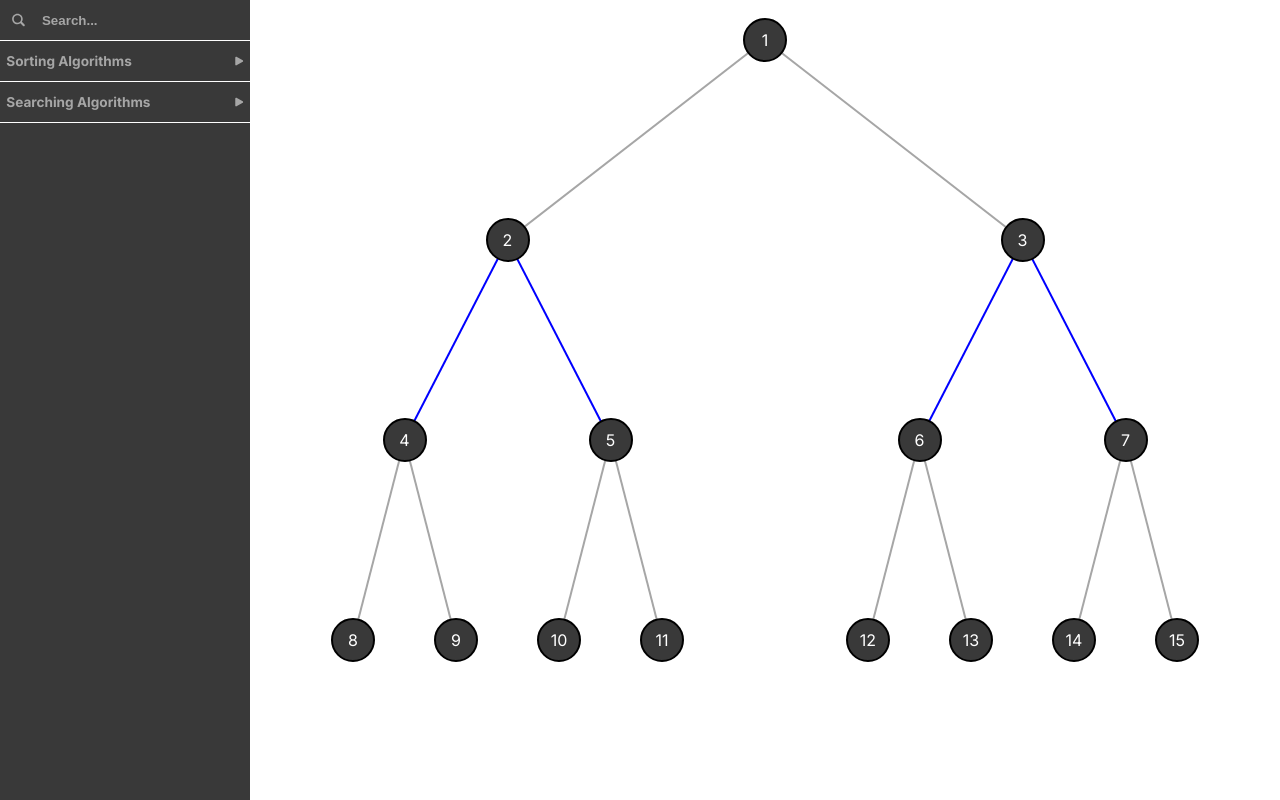
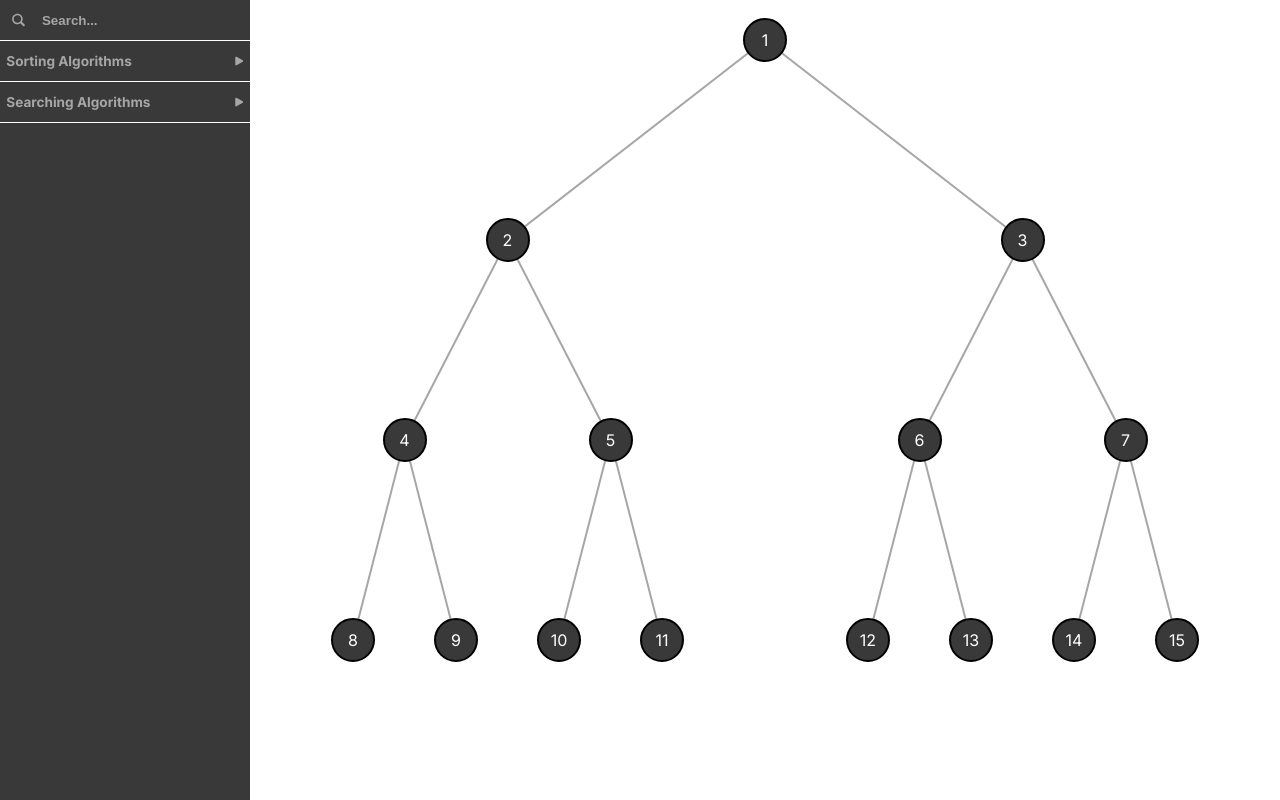
Before and after one commit to DjDister/Algorithms-View, a Next.js app: page / in a window 1280 px wide. Built offline with nearby package versions, Linux system fonts and the light colour scheme.

Commit message:
Graph building component

```diff
--- a/src/app/page.tsx
+++ b/src/app/page.tsx
@@ -1,9 +1,10 @@
 import RandomGraph from "@/components/RandomGraph/RandomGraph";
+import { GRAPH_DATA } from "@/utils/consts/graphData";
 
 export default function Home() {
   return (
     <div>
-      <RandomGraph />
+      <RandomGraph graphData={GRAPH_DATA} />
     </div>
   );
 }
--- a/src/components/EdgeWithVertexes/EdgeWithVertexes.tsx
+++ b/src/components/EdgeWithVertexes/EdgeWithVertexes.tsx
@@ -1,11 +1,10 @@
 import Line from "../../../public/svg/Line";
 import Vertex from "../RandomGraph/Vertex";
-import styles from "./EdgeWithVertexes.module.css";
 
 export default function EdgeWithVertexes({
-  hasTopVertex = true,
+  hasTopVertex = false,
   topVertexValue,
-  hasBottomVertex = false,
+  hasBottomVertex = true,
   bottomVertexValue,
   edgeColor,
   topX,
@@ -30,7 +29,7 @@ export default function EdgeWithVertexes({
           <Vertex
             positionX={topX}
             positionY={topY}
-            vertexNumber={topVertexValue ? topVertexValue : 1}
+            vertexNumber={topVertexValue}
           />
         </div>
       ) : null}
@@ -46,7 +45,7 @@ export default function EdgeWithVertexes({
           <Vertex
             positionX={bottomX}
             positionY={bottomY}
-            vertexNumber={bottomVertexValue ? bottomVertexValue : 0}
+            vertexNumber={bottomVertexValue}
           />
         </div>
       ) : null}
--- a/src/components/RandomGraph/RandomGraph.tsx
+++ b/src/components/RandomGraph/RandomGraph.tsx
@@ -1,158 +1,36 @@
-"use client";
-import { useState } from "react";
 import EdgeWithVertexes from "../EdgeWithVertexes/EdgeWithVertexes";
 import styles from "./RandomGraph.module.css";
-import { homedir } from "os";
 
-export default function RandomGraph() {
-  const [highlitedEdge, setHighlitedEdge] = useState(1);
-
-  const edgeHighlightTimeout = async () => {
-    await new Promise((resolve) => setTimeout(resolve, 1000));
-    setHighlitedEdge(highlitedEdge + 1);
-  };
-
-  edgeHighlightTimeout();
+export default function RandomGraph({
+  graphData,
+}: {
+  graphData: (
+    | {
+        topX: number;
+        topY: number;
+        bottomX: number;
+        bottomY: number;
+        topVertexValue: number;
+        hasTopVertex: boolean;
+        bottomVertexValue: number;
+      }
+    | {
+        topX: number;
+        topY: number;
+        bottomX: number;
+        bottomY: number;
+        bottomVertexValue: number;
+        topVertexValue?: undefined;
+        hasTopVertex?: undefined;
+      }
+  )[];
+}) {
   return (
     <div className={styles.absoluteGraphBox}>
       <div className={styles.randomGraphBox}>
-        {/* Krawędzie i wierzchołki dla poziomu 1 */}
-        <EdgeWithVertexes
-          topX={50}
-          topY={5}
-          bottomX={25}
-          bottomY={30}
-          topVertexValue={1}
-          edgeColor={highlitedEdge % 4 === 1 ? "blue" : ""}
-        />
-        <EdgeWithVertexes
-          topX={50}
-          topY={5}
-          bottomX={75}
-          bottomY={30}
-          hasTopVertex={false}
-          edgeColor={highlitedEdge % 4 === 1 ? "blue" : ""}
-        />
-
-        {/* Krawędzie i wierzchołki dla poziomu 2 */}
-        <EdgeWithVertexes
-          topX={25}
-          topY={30}
-          bottomX={15}
-          bottomY={55}
-          topVertexValue={2}
-          edgeColor={highlitedEdge % 4 === 2 ? "blue" : ""}
-        />
-        <EdgeWithVertexes
-          topX={25}
-          topY={30}
-          bottomX={35}
-          bottomY={55}
-          hasTopVertex={false}
-          edgeColor={highlitedEdge % 4 === 2 ? "blue" : ""}
-        />
-
-        <EdgeWithVertexes
-          topX={75}
-          topY={30}
-          bottomX={65}
-          bottomY={55}
-          topVertexValue={3}
-          edgeColor={highlitedEdge % 4 === 2 ? "blue" : ""}
-        />
-        <EdgeWithVertexes
-          topX={75}
-          topY={30}
-          bottomX={85}
-          bottomY={55}
-          hasTopVertex={false}
-          edgeColor={highlitedEdge % 4 === 2 ? "blue" : ""}
-        />
-
-        {/* Krawędzie i wierzchołki dla poziomu 3 */}
-        <EdgeWithVertexes
-          topX={15}
-          topY={55}
-          bottomX={10}
-          bottomY={80}
-          topVertexValue={4}
-          hasBottomVertex={true}
-          bottomVertexValue={8}
-          edgeColor={highlitedEdge % 4 === 3 ? "blue" : ""}
-        />
-        <EdgeWithVertexes
-          topX={15}
-          topY={55}
-          bottomX={20}
-          bottomY={80}
-          hasTopVertex={false}
-          hasBottomVertex={true}
-          bottomVertexValue={9}
-          edgeColor={highlitedEdge % 4 === 3 ? "blue" : ""}
-        />
-
-        <EdgeWithVertexes
-          topX={35}
-          topY={55}
-          bottomX={30}
-          bottomY={80}
-          topVertexValue={5}
-          hasBottomVertex={true}
-          bottomVertexValue={10}
-          edgeColor={highlitedEdge % 4 === 3 ? "blue" : ""}
-        />
-        <EdgeWithVertexes
-          topX={35}
-          topY={55}
-          bottomX={40}
-          bottomY={80}
-          hasTopVertex={false}
-          hasBottomVertex={true}
-          bottomVertexValue={11}
-          edgeColor={highlitedEdge % 4 === 3 ? "blue" : ""}
-        />
-
-        <EdgeWithVertexes
-          topX={65}
-          topY={55}
-          bottomX={60}
-          bottomY={80}
-          topVertexValue={6}
-          hasBottomVertex={true}
-          bottomVertexValue={12}
-          edgeColor={highlitedEdge % 4 === 3 ? "blue" : ""}
-        />
-        <EdgeWithVertexes
-          topX={65}
-          topY={55}
-          bottomX={70}
-          bottomY={80}
-          hasTopVertex={false}
-          hasBottomVertex={true}
-          bottomVertexValue={13}
-          edgeColor={highlitedEdge % 4 === 3 ? "blue" : ""}
-        />
-
-        <EdgeWithVertexes
-          topX={85}
-          topY={55}
-          bottomX={80}
-          bottomY={80}
-          topVertexValue={7}
-          hasBottomVertex={true}
-          bottomVertexValue={14}
-          edgeColor={highlitedEdge % 4 === 3 ? "blue" : ""}
-        />
-        <EdgeWithVertexes
-          topX={85}
-          topY={55}
-          bottomX={90}
-          bottomY={80}
-          hasTopVertex={false}
-          hasBottomVertex={true}
-          bottomVertexValue={15}
-          edgeColor={highlitedEdge % 4 === 3 ? "blue" : ""}
-        />
+        {graphData.map((edge, index) => (
+          <EdgeWithVertexes key={index} {...edge} />
+        ))}
       </div>
     </div>
   );
--- a/src/components/RandomGraph/Vertex.tsx
+++ b/src/components/RandomGraph/Vertex.tsx
@@ -4,7 +4,7 @@ export default function Vertex({
   positionX,
   positionY,
 }: {
-  vertexNumber: number;
+  vertexNumber?: number;
   positionX: number;
   positionY: number;
 }) {
--- /dev/null
+++ b/src/utils/consts/graphData.ts
@@ -0,0 +1,96 @@
+export const GRAPH_DATA = [
+  {
+    topX: 50,
+    topY: 5,
+    bottomX: 25,
+    bottomY: 30,
+    topVertexValue: 1,
+    hasTopVertex: true,
+    bottomVertexValue: 2,
+  },
+  {
+    topX: 50,
+    topY: 5,
+    bottomX: 75,
+    bottomY: 30,
+    bottomVertexValue: 3,
+  },
+  { topX: 25, topY: 30, bottomX: 15, bottomY: 55, bottomVertexValue: 4 },
+  {
+    topX: 25,
+    topY: 30,
+    bottomX: 35,
+    bottomY: 55,
+    bottomVertexValue: 5,
+  },
+  {
+    topX: 75,
+    topY: 30,
+    bottomX: 65,
+    bottomY: 55,
+    bottomVertexValue: 6,
+  },
+  {
+    topX: 75,
+    topY: 30,
+    bottomX: 85,
+    bottomY: 55,
+    bottomVertexValue: 7,
+  },
+  {
+    topX: 15,
+    topY: 55,
+    bottomX: 10,
+    bottomY: 80,
+    bottomVertexValue: 8,
+  },
+  {
+    topX: 15,
+    topY: 55,
+    bottomX: 20,
+    bottomY: 80,
+    bottomVertexValue: 9,
+  },
+  {
+    topX: 35,
+    topY: 55,
+    bottomX: 30,
+    bottomY: 80,
+    bottomVertexValue: 10,
+  },
+  {
+    topX: 35,
+    topY: 55,
+    bottomX: 40,
+    bottomY: 80,
+    bottomVertexValue: 11,
+  },
+  {
+    topX: 65,
+    topY: 55,
+    bottomX: 60,
+    bottomY: 80,
+    bottomVertexValue: 12,
+  },
+  {
+    topX: 65,
+    topY: 55,
+    bottomX: 70,
+    bottomY: 80,
+    bottomVertexValue: 13,
+  },
+  {
+    topX: 85,
+    topY: 55,
+    bottomX: 80,
+    bottomY: 80,
+    bottomVertexValue: 14,
+  },
+  {
+    topX: 85,
+    topY: 55,
+    bottomX: 90,
+    bottomY: 80,
+    bottomVertexValue: 15,
+  },
+];
```
Also changed, not shown: src/components/EdgeWithVertexes/EdgeWithVertexes.module.css (deleted).
